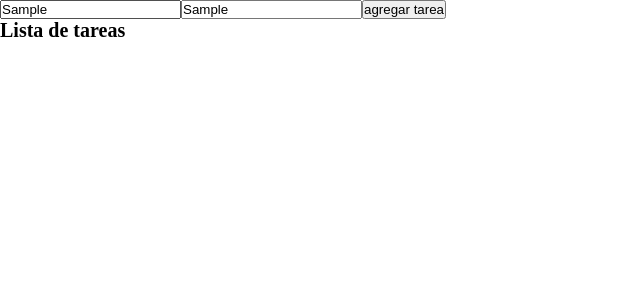
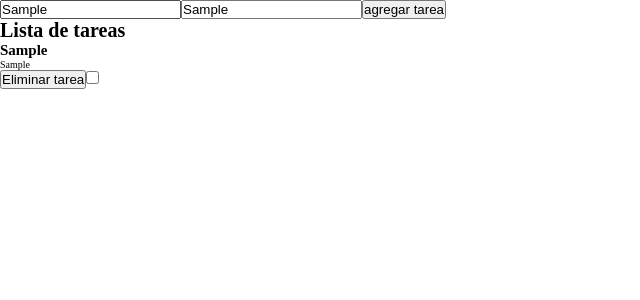
Before and after one commit to Joelnicolass/CaC22805, a React (Create React App) app: page / in a window 1280 px wide. Both pictures are taken after typing "Sample", "Sample" into the empty fields and a click on the button "agregar tarea". Shown: the top 300 px of the page, without its empty margins (0-640 px from the left). Built offline with nearby package versions, Linux system fonts and the light colour scheme.

Commit message:
continuacion

```diff
--- a/src/ToDoList/ToDo.jsx
+++ b/src/ToDoList/ToDo.jsx
@@ -1,19 +1,19 @@
 import React, { useState } from "react";
 import useForm from "../hooks/useForm";
+import ListaTareas from "./components/ListaTareas";
 import { todoForm } from "./helpers/ToDoForm";
+import useTodo from "./hooks/useTodo";
 
 const ToDo = () => {
   const { form, handleChange, handleSubmit } = useForm(todoForm);
-
-  const funcion = () => {
-    console.log(form);
-  };
+  const { agregarTarea, eliminarTarea, tareas, terminarTarea } = useTodo(form);
 
   return (
     <div>
+      {/* todo el formulario podria ser un componente aparte */}
       <form
         onSubmit={(e) => {
-          handleSubmit(e, funcion);
+          handleSubmit(e, agregarTarea);
         }}
       >
         <input
@@ -31,9 +31,12 @@ const ToDo = () => {
         <button type="submit">agregar tarea</button>
       </form>
 
-      <div>
-        <h1>Lista de tareas</h1>
-      </div>
+      {/* componente que lista las tareas */}
+      <ListaTareas
+        tareas={tareas}
+        eliminarTarea={eliminarTarea}
+        terminarTarea={terminarTarea}
+      />
     </div>
   );
 };
--- /dev/null
+++ b/src/ToDoList/components/ListaTareas.jsx
@@ -0,0 +1,23 @@
+import React from "react";
+import Tarea from "./Tarea";
+
+const ListaTareas = ({ tareas, eliminarTarea, terminarTarea }) => {
+  return (
+    <div>
+      <h1>Lista de tareas</h1>
+
+      {tareas.map((tarea) => {
+        return (
+          <Tarea
+            key={tarea.id}
+            tarea={tarea}
+            eliminarTarea={eliminarTarea}
+            terminarTarea={terminarTarea}
+          />
+        );
+      })}
+    </div>
+  );
+};
+
+export default ListaTareas;
--- /dev/null
+++ b/src/ToDoList/components/Tarea.jsx
@@ -0,0 +1,39 @@
+import React, { useState } from "react";
+
+const Tarea = ({ tarea, terminarTarea, eliminarTarea }) => {
+  const [isChecked, setIsChecked] = useState(false);
+
+  const handleCheck = () => {
+    setIsChecked(!isChecked);
+  };
+
+  // a fines practicos, para el ejercicio, esto funciona. Cada componente mantiene su propio estado
+  // sin embargo, si se quisiera que el estado de la tarea se mantenga en el componente padre, o en un contexto global, se deberia usar el estado del componente padre. Por tanto no tengo otra opcion que pasar la funcion terminarTarea como prop de todas formas.
+
+  // esto da pie al tema fuerte que con el que vamos a continuar: context
+
+  return (
+    <div>
+      <h2>{tarea.titulo}</h2>
+      <p>{tarea.descripcion}</p>
+      <button
+        onClick={() => {
+          eliminarTarea(tarea.id);
+        }}
+      >
+        Eliminar tarea
+      </button>
+      <input
+        type="checkbox"
+        onChange={() => {
+          handleCheck(); //esado local
+          //terminarTarea(tarea.id); // estado del componente padre
+        }}
+        checked={isChecked} // estado local
+        /* checked={tarea.terminada} */ // estado del componente padre
+      />
+    </div>
+  );
+};
+
+export default Tarea;
--- /dev/null
+++ b/src/ToDoList/hooks/useTodo.js
@@ -0,0 +1,72 @@
+import { useState } from "react";
+
+const useTodo = (form) => {
+  const [tareas, setTareas] = useState([]);
+
+  const crearTarea = () => {
+    const nuevaTarea = {
+      id: Date.now(),
+      titulo: form.titulo,
+      descripcion: form.descripcion,
+      terminada: false,
+    };
+
+    return nuevaTarea;
+  };
+
+  const agregarTarea = () => {
+    const nuevaTarea = crearTarea();
+    setTareas([...tareas, nuevaTarea]);
+  };
+
+  const buscarTarea = (id) => {
+    return tareas.find((tarea) => tarea.id === id);
+  };
+
+  // Estos tres métodos hacen lo mismo, pero de diferentes formas
+  // la idea de ver esto es que hay muchas formas de hacer lo mismo
+  // y que no hay una forma correcta o incorrecta de hacerlo
+
+  const terminarTarea1 = (id) => {
+    // buscar por id, filtrar y cambiar el estado
+    const tarea = buscarTarea(id);
+    tarea.terminada = true;
+
+    const listaSinTarea = tareas.filter((tarea) => tarea.id !== id);
+    setTareas([...listaSinTarea, tarea]);
+  };
+
+  const terminarTarea2 = (id) => {
+    // buscar por index, cambiar el estado y reemplazar
+    const indice = tareas.findIndex((tarea) => tarea.id === id);
+    const listaTareas = [...tareas];
+    listaTareas[indice].terminada = true;
+    setTareas(listaTareas);
+  };
+
+  // esta es la manera mas estandar de hacerlo
+  const terminarTarea = (id) => {
+    // mapear, preguntar si es la tarea y cambiar el estado
+    const tareasFiltradas = tareas.map((tarea) => {
+      if (tarea.id === id) {
+        tarea.terminada = !tarea.terminada;
+      }
+      return tarea;
+    });
+    setTareas(tareasFiltradas);
+  };
+
+  const eliminarTarea = (id) => {
+    const tareasFiltradas = tareas.filter((tarea) => tarea.id !== id);
+    setTareas(tareasFiltradas);
+  };
+
+  return {
+    tareas,
+    agregarTarea,
+    eliminarTarea,
+    terminarTarea,
+  };
+};
+
+export default useTodo;
```
